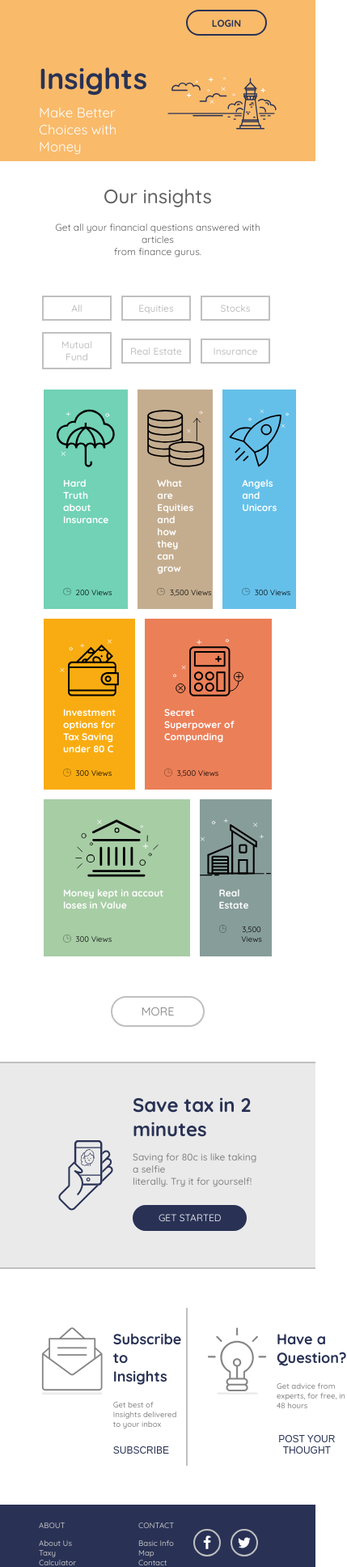
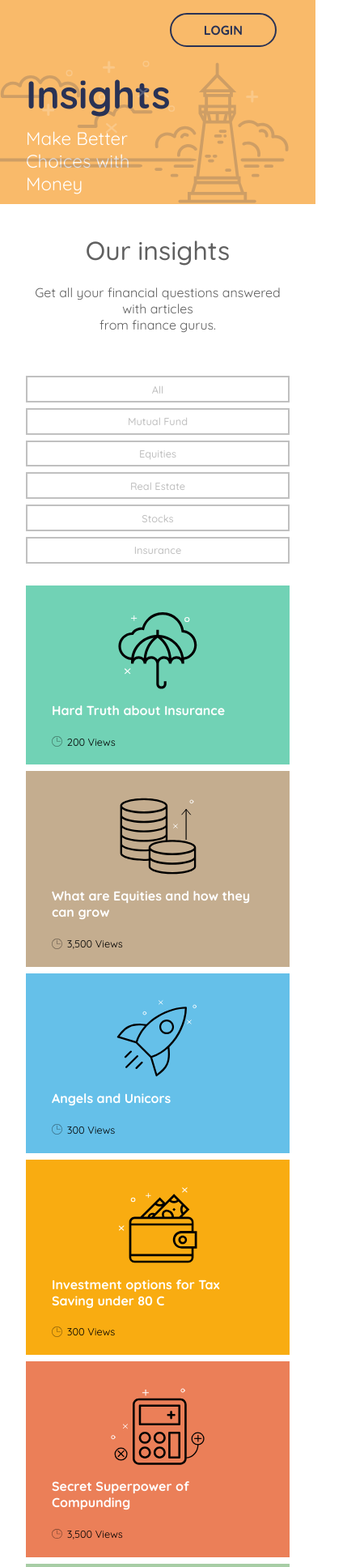
Before and after one commit to niluap/static-frontend-for-insights, a React (Create React App) app: page / in a window 390 px wide. Shown: the top 1935 px of the page at 81% size, 429 px wide, since content can reach past the window. Built offline with nearby package versions, Linux system fonts and the light colour scheme.

Commit message:
RWD for small devices

```diff
--- a/src/App.css
+++ b/src/App.css
@@ -50,15 +50,18 @@ font-weight: 400;
   max-width:1350px;
   margin:auto;
 
+  position: relative;
+
 }
 .HeaderLogoWrapper{
-text-align: right;
-margin-left: 2em;
-width: 100%;
 
 }
 .HeaderLogo{
-max-width: 100%;
+position: absolute;
+
+bottom: 0;
+right: 0;
+
 min-height: 100%;
 }
 
@@ -301,7 +304,7 @@ margin-left:2em;
 
 
 
-/* GET N TOUCH*/
+/* GET IN TOUCH*/
 .GetInTouchSection{
 min-height: 250px;
 display: flex;
@@ -363,7 +366,7 @@ flex-direction: column;
 align-content: stretch;
 align-items: flex-start;
 text-align: left;
-padding: 0 0 0 1em;
+padding: 0 0 0 2em;
 height: 100%;
 }
 
@@ -437,9 +440,7 @@ height: 100%;
 
 /*******MEDIA*******/
 @media (max-width: 1000px) {
-.App {
-  font-size: 14px;
-  }
+
 .TeaserImage {
   min-height:10em;
   width:auto;
@@ -450,7 +451,7 @@ height: 100%;
   padding:0 4em 1em 4em;
 }
   button.NavigationButton{
-    font-size: 1em;
+    font-size: 0.8em;
   }
   .NavigationButton{
   padding: 0.5em 0.7em 0.5em 0.7em ;
@@ -538,16 +539,13 @@ margin: 7px 4px 7px 4px;
 
 
 @media (max-width: 680px) {
-.App {
-  font-size: 12px;
-  }
+
 .MainHeader h1{
 margin:0.5em 0 0.2em 0;
 font-size: 3em;
 font-weight: 900;
 }
 .HeaderLogo{
-max-width: 90%;
 min-height: 100%;
 }
 .SmallHeader h1{
@@ -580,23 +578,141 @@ min-height: 100%;
 
 
 @media (max-width: 570px) {
+
+.MainHeader{
+padding-right: 2em;
+padding-left: 2em;
+}
+.HeaderLogoWrapper{
+  margin: 0;
+width: 100%;
+}
+  .HeaderLogo{
+position: absolute;
+right: 0;
+bottom: 0;
+opacity: 0.2;
+}
+.MainHeader h1{
+  margin:0.25em 0 0.2em 0;
+}
+
+
+.SmallHeader{
+    padding-right: 2em;
+  padding-left: 2em;
+}
+
+
+.ArticleWrapper{
+  padding-right: 2em;
+  padding-left: 2em;
+}
+.ArticleWrapperSection{
+  flex-wrap: wrap;
+}
+.ArticleTeaser{
+   min-width: 100%;
+  margin:0.25em 0 0.25em 0;
+}
 .TeaserImage {
   min-height:6em;
   width:auto;
  }
-.HeaderLogo{
-max-width: 100%;
-min-height: 100%;
-}
-.SocialMediaImage{
-  width: 1.5em;
-  height:auto;
-  border-radius: 3em;
+
+
+
+.NavigationBar{
+  flex-wrap: wrap;
+  padding-right: 2em;
+  padding-left: 2em;
+  }
+  .NavigationButtonWrapper{
+    margin: 0;
+  }
+  .NavigationButton{
+    margin-top:0;
+    margin-right: 0;
+    margin-left: 0;
+  }
+  .column{
+    min-width: 100%;
+  }
+
+
+.MoreButton{
+  margin:1em 3em 1em 3em;
 }
 
+
+.GetStartedElements{
+  padding-right: 2em;
+  padding-left: 2em;
+}
+.GetStartedButton{
+  font-size: 0.9em;
+  padding: 0.3em 2em 0.3em 2em;
+}
+.GetStartedHeading h1{
+  font-size: 1.3em;
+}
+.GetStartedHeading h2{
+  font-size: 0.8em;
+}
+.GetStartedImage{
+  min-width: 30%;
+  height: auto;
 }
 
 
 
-@media (max-width: 480px) {
+.GetInTouchWrapper{
+  padding-left: 2em;
+  padding-right: 2em;
 }
+.GetInTouchSection{
+  flex-direction: column;
+}
+.GetInTouchElements{
+  margin-bottom: 0.5em;
+}
+.GetInTouch{
+min-width: 100%;
+margin: 0;
+}
+.GetInTouchHeading{
+  padding-left: 2em;
+}
+.GetInTouchHeading h1{
+  font-size: 1.3em;
+  margin-top:0.5em;
+}
+.GetInTouch + .GetInTouch{
+  padding: 0;
+  border: none;
+}
+.GetInTouchImage{
+  min-width: 30%;
+  height: auto;
+}
+.GetInTouchButton{
+  margin: 1em 0 1em 0;
+  text-align: left;
+}
+
+
+.FooterWrapper{
+  padding-right: 2em;
+  padding-left: 2em;
+}
+.SocialMediaImage{
+  width: 1em;
+  height:auto;
+  border-radius: 2em;
+  display: block;
+}
+.SocialMedia{
+  margin-top: 1em;
+}
+
+}
```
